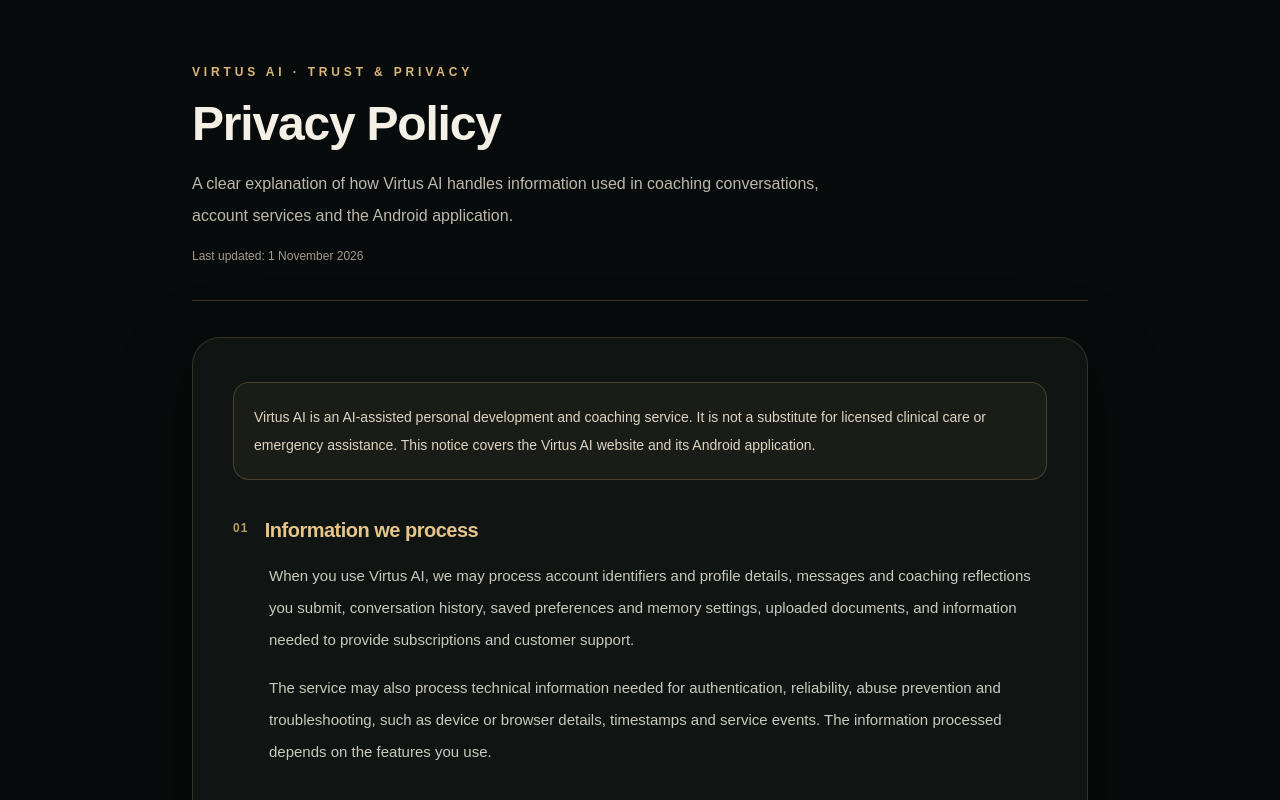
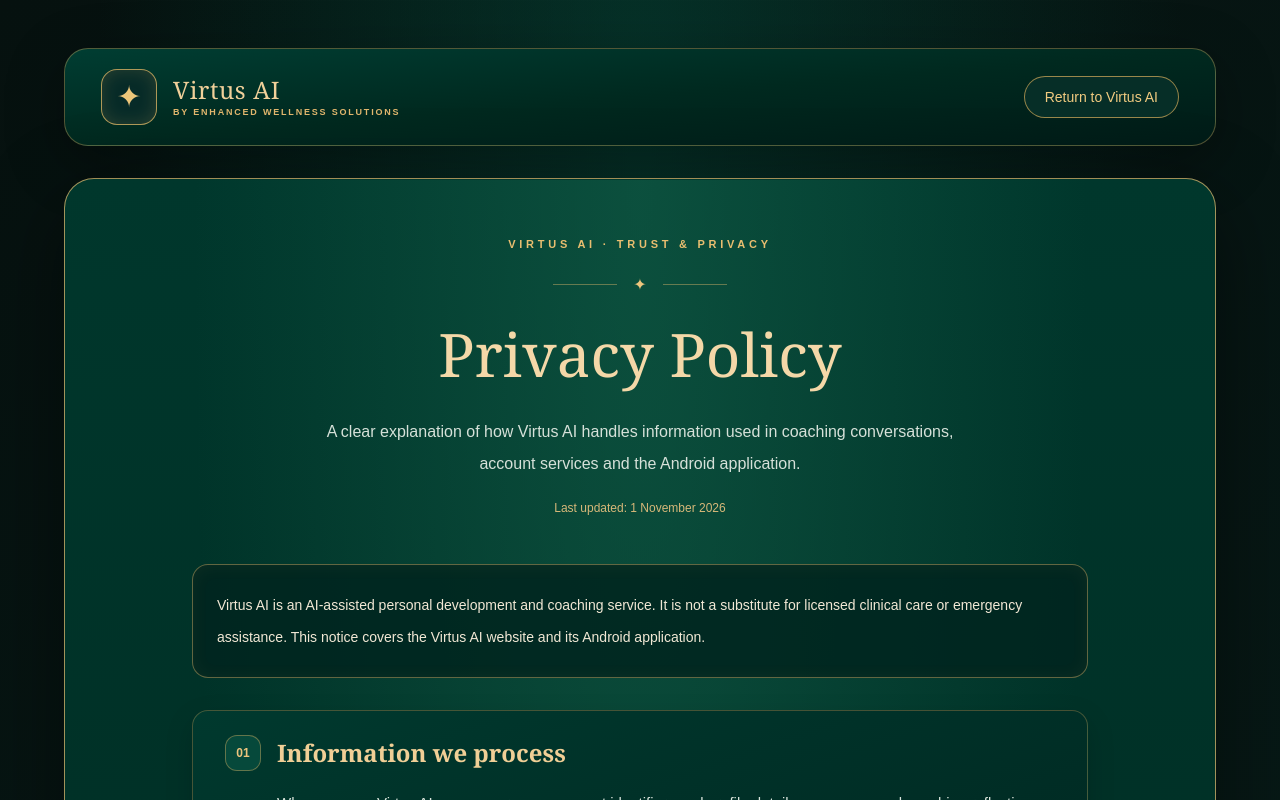
Before and after one commit to SirSebastian-ux/virtus.ai, a Next.js app: page /privacy in a window 1280 px wide. Shown: the top 800 px of the page. Built offline with nearby package versions, Linux system fonts and the light colour scheme.

Commit message:
Align privacy page visual design with Virtus emerald and gold dashboard

```diff
--- a/app/privacy/page.js
+++ b/app/privacy/page.js
@@ -65,43 +65,61 @@ const sections = [
 
 export default function PrivacyPage() {
   return (
-    <main className="min-h-screen bg-[#080b0b] px-4 py-12 text-[#eee9df] sm:px-6 sm:py-16">
-      <div className="mx-auto max-w-4xl">
-        <header className="mb-9 border-b border-[#c9a66b]/25 pb-9">
-          <p className="text-xs font-semibold uppercase tracking-[0.32em] text-[#d9b879]">Virtus AI · Trust &amp; Privacy</p>
-          <h1 className="mt-5 text-4xl font-semibold tracking-tight text-[#f5f0e5] sm:text-5xl">Privacy Policy</h1>
-          <p className="mt-5 max-w-2xl text-base leading-8 text-[#bdb8ad]">A clear explanation of how Virtus AI handles information used in coaching conversations, account services and the Android application.</p>
-          <p className="mt-4 text-xs text-[#a59c8e]">Last updated: 1 November 2026</p>
+    <main className="relative min-h-screen overflow-hidden bg-[#06110f] px-4 py-8 text-[#f5f0df] sm:px-7 sm:py-12">
+      <div aria-hidden="true" className="pointer-events-none absolute inset-0 bg-[radial-gradient(ellipse_at_50%_5%,rgba(5,83,66,0.48),transparent_60%),linear-gradient(145deg,#06110f_0%,#071a17_50%,#030b0a_100%)]" />
+      <div aria-hidden="true" className="pointer-events-none absolute inset-0 opacity-30 [background:linear-gradient(155deg,transparent_0%,transparent_40%,rgba(9,91,71,0.25)_40.1%,transparent_62%)]" />
+      <div className="relative mx-auto max-w-6xl">
+        <header className="mb-8 flex flex-wrap items-center justify-between gap-5 rounded-[24px] border border-[#cda85f]/40 bg-gradient-to-br from-[#003d32] via-[#00291f] to-[#001b17] px-6 py-5 shadow-[0_16px_60px_rgba(0,0,0,0.32)] sm:px-9">
+          <Link href="/" className="flex items-center gap-4" aria-label="Virtus AI home">
+            <span className="flex h-14 w-14 items-center justify-center rounded-2xl border border-[#e7bd69]/75 bg-[#072b28] text-3xl text-[#edc77a] shadow-[inset_0_0_18px_rgba(230,185,98,0.16)]" aria-hidden="true">✦</span>
+            <span className="flex flex-col">
+              <span className="font-serif text-2xl tracking-wide text-[#f0d09a]">Virtus AI</span>
+              <span className="text-[9px] font-semibold uppercase tracking-[0.2em] text-[#e0b66d]">By Enhanced Wellness Solutions</span>
+            </span>
+          </Link>
+          <Link href="/" className="rounded-full border border-[#d8ad5b]/70 bg-[#062e27] px-5 py-2.5 text-sm font-medium text-[#f1cb80] transition hover:bg-[#105043]">Return to Virtus AI</Link>
         </header>
 
-        <div className="rounded-[28px] border border-[#a98b58]/25 bg-[#101513] px-5 py-8 shadow-[0_18px_70px_rgba(0,0,0,0.35)] sm:px-10 sm:py-11">
-          <div className="mb-9 rounded-2xl border border-[#d4ae6b]/25 bg-[#d4ae6b]/[0.05] p-5">
-            <p className="text-sm leading-7 text-[#ded5c3]">Virtus AI is an AI-assisted personal development and coaching service. It is not a substitute for licensed clinical care or emergency assistance. This notice covers the Virtus AI website and its Android application.</p>
+        <div className="rounded-[30px] border border-[#d7b36b]/75 bg-gradient-to-b from-[#00372c] via-[#00281f] to-[#002119] p-[1px] shadow-[0_24px_85px_rgba(0,0,0,0.45)]">
+          <div className="rounded-[29px] bg-[radial-gradient(ellipse_at_50%_0%,rgba(24,107,81,0.48),transparent_55%)] px-5 py-10 sm:px-12 sm:py-14">
+            <header className="mx-auto mb-12 max-w-3xl text-center">
+              <p className="text-[11px] font-bold uppercase tracking-[0.34em] text-[#e9be70]">Virtus AI · Trust &amp; Privacy</p>
+              <div className="mx-auto my-5 flex items-center justify-center gap-4 text-[#eec67d]" aria-hidden="true"><span className="h-px w-16 bg-[#d8b36c]/45" />✦<span className="h-px w-16 bg-[#d8b36c]/45" /></div>
+              <h1 className="font-serif text-4xl leading-tight text-[#f4d8a8] sm:text-6xl">Privacy Policy</h1>
+              <p className="mx-auto mt-6 max-w-2xl text-base leading-8 text-[#d6e1d9]">A clear explanation of how Virtus AI handles information used in coaching conversations, account services and the Android application.</p>
+              <p className="mt-5 text-xs text-[#d7b879]">Last updated: 1 November 2026</p>
+            </header>
+
+            <div className="mx-auto max-w-4xl">
+              <div className="mb-8 rounded-2xl border border-[#d9b46a]/45 bg-[#00241e]/85 px-6 py-6 shadow-[inset_0_1px_18px_rgba(228,180,88,0.05)]">
+                <p className="text-sm leading-8 text-[#f1e8d5]">Virtus AI is an AI-assisted personal development and coaching service. It is not a substitute for licensed clinical care or emergency assistance. This notice covers the Virtus AI website and its Android application.</p>
               </div>
-          <div className="space-y-10">
+              <div className="grid gap-4">
                 {sections.map((section, index) => (
-              <section key={section.title} className="border-b border-[#d1b57b]/10 pb-9 last:border-0 last:pb-0">
-                <div className="mb-4 flex items-start gap-4">
-                  <span className="pt-1 text-xs font-semibold tabular-nums tracking-widest text-[#b99a64]">{String(index + 1).padStart(2, "0")}</span>
-                  <h2 className="text-xl font-semibold tracking-tight text-[#e7c58a]">{section.title}</h2>
+                  <section key={section.title} className="rounded-2xl border border-[#c7a05a]/35 bg-gradient-to-br from-[#00392e] to-[#00251f] px-5 py-6 shadow-[0_10px_28px_rgba(0,0,0,0.15)] sm:px-8">
+                    <div className="mb-4 flex items-center gap-4">
+                      <span className="flex h-9 w-9 shrink-0 items-center justify-center rounded-xl border border-[#d4aa61]/45 bg-[#06493b] text-xs font-semibold text-[#edc47d]">{String(index + 1).padStart(2, "0")}</span>
+                      <h2 className="font-serif text-xl font-semibold text-[#f0cf96] sm:text-2xl">{section.title}</h2>
                     </div>
-                <div className="space-y-4 pl-9">
+                    <div className="space-y-4 sm:pl-[52px]">
                       {section.paragraphs.map((paragraph) => (
-                    <p key={paragraph} className="text-sm leading-8 text-[#cbc8bf] sm:text-[15px]">{paragraph}</p>
+                        <p key={paragraph} className="text-sm leading-8 text-[#d9e5dc] sm:text-[15px]">{paragraph}</p>
                       ))}
                     </div>
                   </section>
                 ))}
               </div>
-          <section className="mt-11 rounded-2xl border border-[#c9a66b]/30 bg-[#0b100e] p-6">
-            <h2 className="text-xl font-semibold text-[#e7c58a]">Privacy questions or deletion requests</h2>
-            <p className="mt-3 text-sm leading-7 text-[#cbc8bf]">For privacy questions, requests to access or delete personal information, or account-related assistance, contact the Virtus AI team through the support page. Please do not include passwords or sensitive coaching details in an initial request.</p>
-            <Link href="/support" className="mt-5 inline-flex rounded-xl border border-[#d4ae6b]/60 px-5 py-3 text-sm font-semibold text-[#edcc8d] transition hover:bg-[#d4ae6b]/10">Contact support</Link>
+              <section className="mt-7 rounded-2xl border border-[#e1b66a]/65 bg-gradient-to-br from-[#064d3d] to-[#00271f] p-6 sm:p-8">
+                <h2 className="font-serif text-2xl text-[#f3d19a]">Privacy questions or deletion requests</h2>
+                <p className="mt-3 text-sm leading-8 text-[#e0e7dd]">For privacy questions, requests to access or delete personal information, or account-related assistance, contact the Virtus AI team through the support page. Please do not include passwords or sensitive coaching details in an initial request.</p>
+                <Link href="/support" className="mt-5 inline-flex rounded-xl border border-[#e5bb73] bg-[#06392f] px-6 py-3 text-sm font-semibold text-[#f4d49b] transition hover:bg-[#0b5b48]">Contact support</Link>
               </section>
             </div>
-        <footer className="mt-9 flex flex-wrap items-center justify-between gap-4 text-sm text-[#a99f8e]">
+          </div>
+        </div>
+        <footer className="mt-7 flex flex-wrap items-center justify-between gap-4 px-2 text-xs text-[#b9c8b9]">
           <span>© Virtus AI · Enhanced Wellness Solutions</span>
-          <Link href="/" className="text-[#d9b879] hover:text-[#f1d9a8]">Return to Virtus AI</Link>
+          <Link href="/" className="text-[#e9c17b] hover:text-[#ffe0a6]">Return to Virtus AI</Link>
         </footer>
       </div>
     </main>
```
Lines whose indentation alone changed are shown as unchanged.
